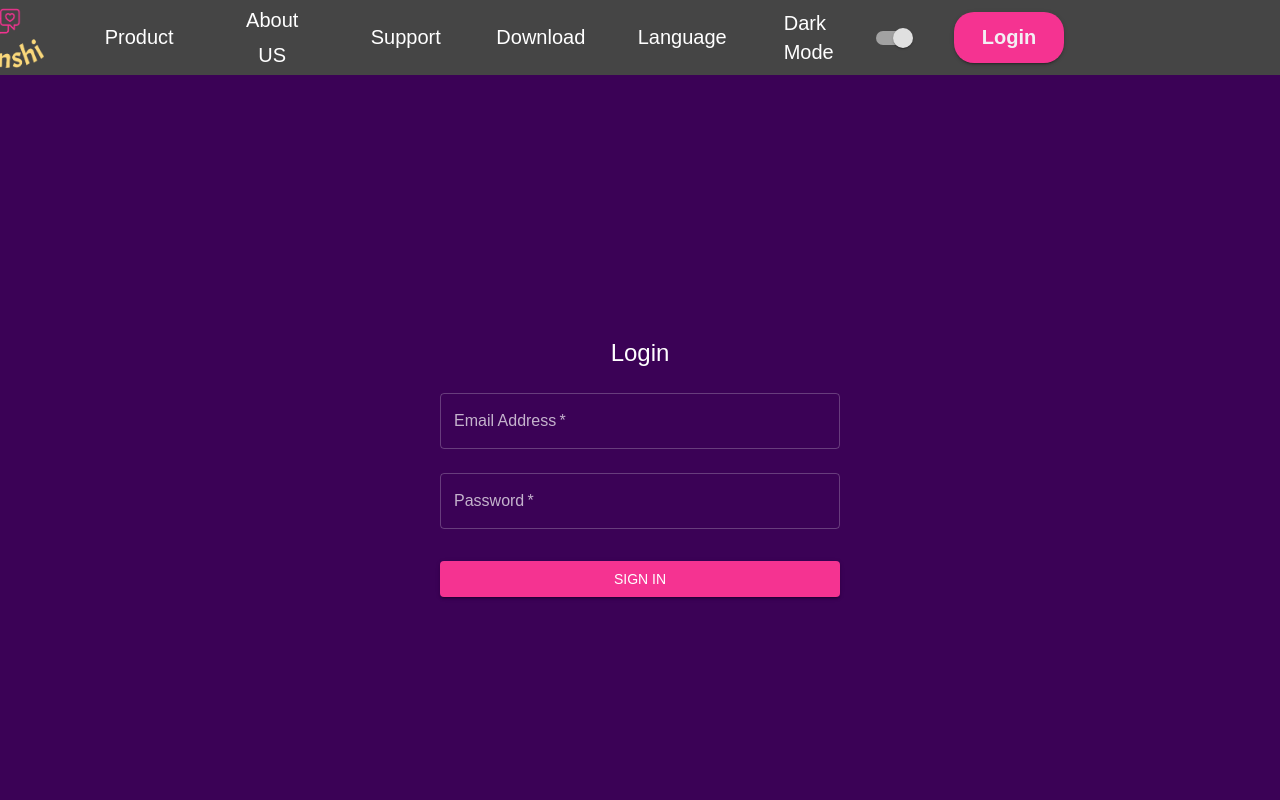
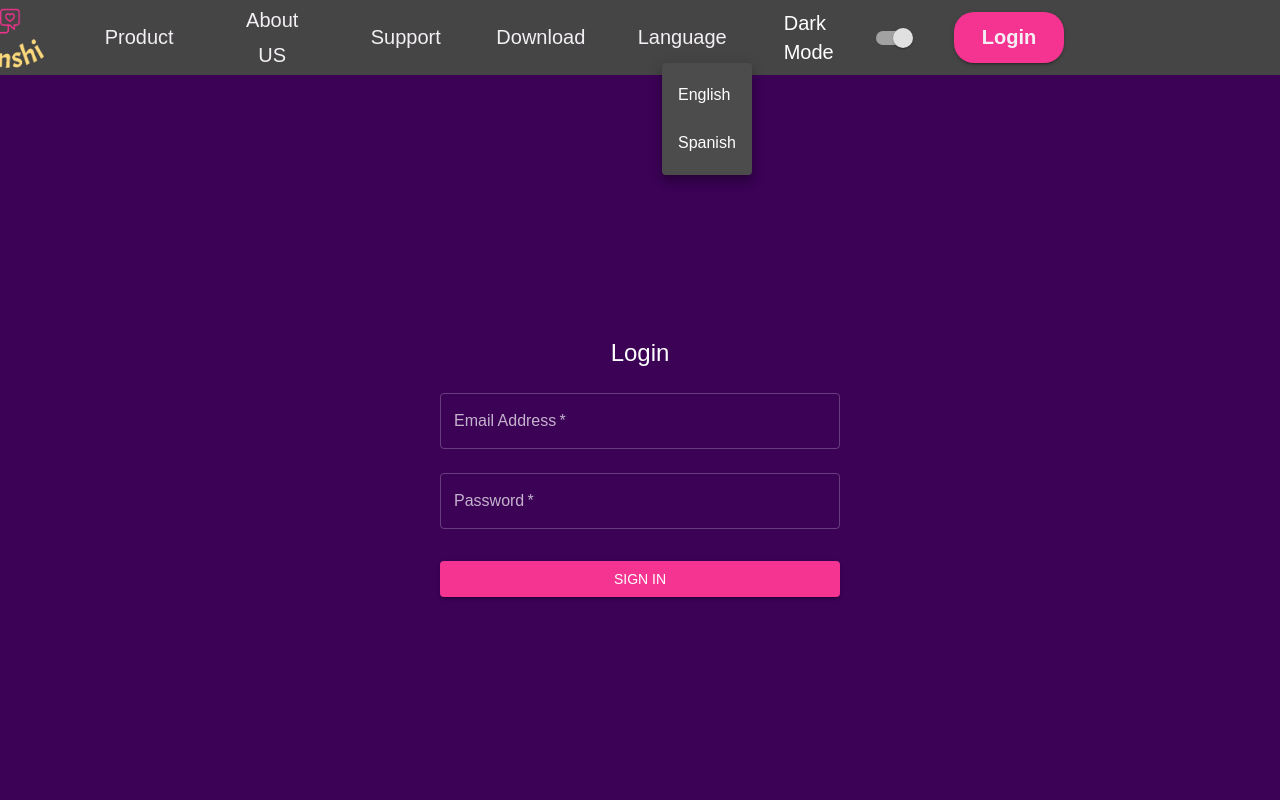
Before and after one commit to hmasonxD/PanshiWebsite, a React (Create React App) app: page /login in a window 1280 px wide. Both pictures are taken after a click on the button "Language". Shown: the top 800 px of the page. Built offline with nearby package versions, Linux system fonts and the light colour scheme; a web font is replaced by a local one.

Commit message:
added animations

```diff
--- a/package.json
+++ b/package.json
@@ -7,6 +7,7 @@
     "@emotion/styled": "^11.11.5",
     "@mui/icons-material": "^5.16.1",
     "@mui/material": "^5.16.1",
+    "@mui/styles": "^5.16.1",
     "@react-buddy/ide-toolbox": "^2.4.0",
     "@react-buddy/palette-mui": "^5.0.1",
     "@testing-library/jest-dom": "^5.17.0",
@@ -48,6 +49,7 @@
     ]
   },
   "devDependencies": {
-    "@babel/plugin-proposal-private-property-in-object": "^7.21.11"
+    "@babel/plugin-proposal-private-property-in-object": "^7.21.11",
+    "@types/react-router-dom": "^5.3.3"
   }
 }
--- a/src/components/Footer.tsx
+++ b/src/components/Footer.tsx
@@ -1,14 +1,23 @@
 import React from 'react';
-import { Box, Typography, Link, Grid, Button } from '@mui/material';
+import { Box, Typography, Link, Grid, Button, useTheme } from '@mui/material';
 import { YouTube, Instagram, Twitter, Facebook, MusicNote } from '@mui/icons-material';
 
 const Footer = () => {
+    const theme = useTheme();
+
     return (
-        <Box sx={{ bgcolor: '#F9E4A0', p: 4 }} component="footer">
+        <Box
+            sx={{
+                bgcolor: theme.customPalette.navbarBackground,
+                p: 4,
+                color: theme.palette.text.primary,
+            }}
+            component="footer"
+        >
             <Grid container spacing={4}>
                 <Grid item xs={12} sm={3}>
-                    <Typography variant="h6" gutterBottom>
-                        Panshi Dating Website: Find Your Match!
+                    <Typography variant="h4" gutterBottom>
+                        Panshi Dating Website: <br /><br />Find Your Match!
                     </Typography>
                     {/*<Link href="#" color="inherit" display="block">Privacy Policy</Link>*/}
                     {/*<Link href="#" color="inherit" display="block">Terms & Conditions</Link>*/}
@@ -16,13 +25,13 @@ const Footer = () => {
                     {/*<Link href="#" color="inherit" display="block">FAQ</Link>*/}
                 </Grid>
                 <Grid item xs={12} sm={3}>
-                    <Typography variant="h6" gutterBottom>
+                    <Typography variant="h4" gutterBottom>
                         Careers
                     </Typography>
                     <Link href="#" color="inherit" display="block">Careers Portal</Link>
                 </Grid>
                 <Grid item xs={12} sm={3}>
-                    <Typography variant="h6" gutterBottom>
+                    <Typography variant="h4" gutterBottom>
                         Social
                     </Typography>
                     <Box>
--- /dev/null
+++ b/src/components/LanguagePopup.tsx
@@ -0,0 +1,43 @@
+import React from 'react';
+import {Popover, List, ListItemText, ListItemButton} from '@mui/material';
+
+interface LanguagePopupProps {
+    anchorEl: HTMLElement | null;
+    onClose: () => void;
+}
+
+const LanguagePopup: React.FC<LanguagePopupProps> = ({ anchorEl, onClose }) => {
+    const handleLanguageSelect = (language: string) => {
+        // Implement your logic here for handling language selection
+        console.log(`Selected language: ${language}`);
+        onClose(); // Close the popup after selecting a language
+    };
+
+    return (
+        <Popover
+            open={Boolean(anchorEl)}
+            anchorEl={anchorEl}
+            onClose={onClose}
+            anchorOrigin={{
+                vertical: 'bottom',
+                horizontal: 'right',
+            }}
+            transformOrigin={{
+                vertical: 'top',
+                horizontal: 'right',
+            }}
+        >
+            <List>
+                <ListItemButton onClick={() => handleLanguageSelect('English')}>
+                    <ListItemText primary="English" />
+                </ListItemButton>
+                <ListItemButton onClick={() => handleLanguageSelect('Spanish')}>
+                    <ListItemText primary="Spanish" />
+                </ListItemButton>
+                {/* Add more languages as needed */}
+            </List>
+        </Popover>
+    );
+};
+
+export default LanguagePopup;
--- a/src/components/MatchSection.tsx
+++ b/src/components/MatchSection.tsx
@@ -1,28 +1,55 @@
 import React from 'react';
+import { useNavigate } from 'react-router-dom';  // Correct import statement
 import { Box, Typography, Button } from '@mui/material';
+import { styled } from '@mui/system';
+
+const RootContainer = styled(Box)(({ theme }) => ({
+    display: 'flex',
+    flexDirection: 'column',
+    alignItems: 'center',
+    justifyContent: 'center',
+    height: 'calc(100vh - 64px)', // Adjust based on your navbar height
+    textAlign: 'center',
+    background: `linear-gradient(45deg, ${theme.palette.primary.main}, ${theme.palette.secondary.main})`,
+    color: theme.palette.common.white,
+    transition: 'background-color 0.5s ease-in-out',
+    '&:hover': {
+        background: `linear-gradient(45deg, ${theme.palette.secondary.main}, ${theme.palette.primary.main})`,
+    },
+}));
+
+const HeaderTypography = styled(Typography)(({ theme }) => ({
+    marginBottom: theme.spacing(2),
+}));
+
+const ButtonStyled = styled(Button)(({ theme }) => ({
+    marginTop: theme.spacing(4),
+}));
 
 const MatchSection = () => {
+    const navigate = useNavigate();
+
+    const handleGetStartedClick = () => {
+        navigate('/login');
+    };
+
     return (
-        <Box
-            sx={{
-                display: 'flex',
-                flexDirection: 'column',
-                alignItems: 'center',
-                justifyContent: 'center',
-                height: 'calc(100vh - 64px)', // Adjust based on your navbar height
-                textAlign: 'center',
-            }}
-        >
-            <Typography variant="h2" component="h1" gutterBottom>
+        <RootContainer>
+            <HeaderTypography variant="h2" gutterBottom>
                 Panshi
-            </Typography>
+            </HeaderTypography>
             <Typography variant="h5" gutterBottom>
                 Connect with your perfect match
             </Typography>
-            <Button variant="contained" color="secondary" size="large">
+            <ButtonStyled
+                onClick={handleGetStartedClick}
+                variant="contained"
+                color="secondary"
+                size="large"
+            >
                 Get Started
-            </Button>
-        </Box>
+            </ButtonStyled>
+        </RootContainer>
     );
 };
 
--- a/src/components/Navbar.tsx
+++ b/src/components/Navbar.tsx
@@ -11,10 +11,8 @@ import {
     List,
     ListItem,
     ListItemText,
-    useMediaQuery,
-    useTheme,
     ListItemButton,
-    ThemeProvider,
+    ThemeProvider, useTheme, useMediaQuery,
 } from '@mui/material';
 import { styled } from '@mui/system';
 import MenuIcon from '@mui/icons-material/Menu';
@@ -22,6 +20,7 @@ import logoDark from '../assets/logodark.png';
 import logoLight from '../assets/logolight.png';
 import { useNavigate } from 'react-router-dom';
 import { lightTheme, darkTheme } from '../theme';
+import LanguagePopup from './LanguagePopup'; // Import LanguagePopup component
 
 type CustomTheme = typeof lightTheme;
 
@@ -41,7 +40,7 @@ const StyledToolbar = styled(Toolbar)({
 });
 
 const NavButton = styled(Button)(({ theme }) => ({
-    color: theme.palette.mode === 'dark' ? '#ffffff' : '#F53391',
+    color: theme.palette.mode === 'dark' ? '#F3EFF4' : '#F53391',
     textTransform: 'none',
     fontWeight: 'normal',
     fontSize: '20px',
@@ -68,10 +67,10 @@ interface NavbarProps {
 
 const Navbar: React.FC<NavbarProps> = ({ darkMode, toggleDarkMode }) => {
     const [drawerOpen, setDrawerOpen] = useState(false);
+    const [languageAnchorEl, setLanguageAnchorEl] = useState<null | HTMLElement>(null);
     const theme = useTheme() as CustomTheme;
     const isMobile = useMediaQuery(theme.breakpoints.down('sm'));
     const navigate = useNavigate();
-
     const toggleDrawer = (open: boolean) => (event: React.KeyboardEvent | React.MouseEvent) => {
         if (event.type === 'keydown' &&
             ((event as React.KeyboardEvent).key === 'Tab' ||
@@ -80,6 +79,14 @@ const Navbar: React.FC<NavbarProps> = ({ darkMode, toggleDarkMode }) => {
             return;
         }
         setDrawerOpen(open);
+    };
+
+    const handleLanguageClick = (event: React.MouseEvent<HTMLButtonElement>) => {
+        setLanguageAnchorEl(event.currentTarget);
+    };
+
+    const handleLanguageClose = () => {
+        setLanguageAnchorEl(null);
     };
 
     const navItems = [
@@ -123,7 +130,8 @@ const Navbar: React.FC<NavbarProps> = ({ darkMode, toggleDarkMode }) => {
                     <Box sx={{ display: 'flex', alignItems: 'center', mr: 24 }}>
                         {!isMobile && (
                             <>
-                                <NavButton>Language</NavButton>
+                                <NavButton onClick={handleLanguageClick}>Language</NavButton>
+                                <LanguagePopup anchorEl={languageAnchorEl} onClose={handleLanguageClose} />
                                 <Box sx={{ display: 'flex', alignItems: 'center', padding: '8px 32px' }}>
                                     <Typography variant="body2" sx={{ fontSize: 20, mr: 1, color: theme.palette.text.primary }}>Dark Mode</Typography>
                                     <Switch
--- a/src/pages/Login.tsx
+++ b/src/pages/Login.tsx
@@ -1,51 +1,58 @@
-import React, { useState } from 'react';
-import {
-    TextField,
-    Button,
-    Typography,
-    Container
-} from '@mui/material';
-import { styled } from '@mui/system';
+import React, { useState, useEffect } from 'react';
+import { TextField, Button, Typography, Container, Fade } from '@mui/material';
+import { styled } from '@mui/material'; // Import styled from @mui/material
 import { useNavigate } from 'react-router-dom';
 
-const StyledContainer = styled(Container)(({ theme }) => ({
+const RootContainer = styled(Container)({
     display: 'flex',
     flexDirection: 'column',
     alignItems: 'center',
     justifyContent: 'center',
-    height: '100vh',
-}));
+    minHeight: '100vh',
+    position: 'relative',
+});
 
-const StyledForm = styled('form')(({ theme }) => ({
+const FormContainer = styled('div')(({ theme }) => ({
     width: '100%',
     maxWidth: 400,
     marginTop: theme.spacing(1),
 }));
 
-const StyledButton = styled(Button)(({ theme }) => ({
+const Form = styled('form')(({ theme }) => ({
+    display: 'flex',
+    flexDirection: 'column',
+    alignItems: 'center',
+}));
+
+const SubmitButton = styled(Button)(({ theme }) => ({
     margin: theme.spacing(3, 0, 2),
 }));
 
-const Login: React.FC = () => {
+const Login = () => {
     const [email, setEmail] = useState('');
     const [password, setPassword] = useState('');
-    // const theme = useTheme();
+    const [fadeIn, setFadeIn] = useState(false);
     const navigate = useNavigate();
 
     const handleSubmit = (event: React.FormEvent<HTMLFormElement>) => {
         event.preventDefault();
         console.log('Login attempt with:', { email, password });
-        // Here you would typically handle the login logic
-        // For now, let's just navigate to a hypothetical dashboard
+        // Handle login logic here, navigate on success
         navigate('/dashboard');
     };
 
+    useEffect(() => {
+        setFadeIn(true); // Trigger fade-in animation on mount
+    }, []);
+
     return (
-        <StyledContainer>
+        <Fade in={fadeIn} timeout={1000}>
+            <RootContainer>
                 <Typography component="h1" variant="h5">
                     Login
                 </Typography>
-            <StyledForm onSubmit={handleSubmit}>
+                <FormContainer>
+                    <Form onSubmit={handleSubmit}>
                         <TextField
                             variant="outlined"
                             margin="normal"
@@ -72,16 +79,18 @@ const Login: React.FC = () => {
                             value={password}
                             onChange={(e) => setPassword(e.target.value)}
                         />
-                <StyledButton
+                        <SubmitButton
                             type="submit"
                             fullWidth
                             variant="contained"
                             color="primary"
                         >
                             Sign In
-                </StyledButton>
-            </StyledForm>
-        </StyledContainer>
+                        </SubmitButton>
+                    </Form>
+                </FormContainer>
+            </RootContainer>
+        </Fade>
     );
 };
 
```
Also changed, not shown: 1 other file (tests, documents, lock files or other folders). Lines whose indentation alone changed are shown as unchanged.
